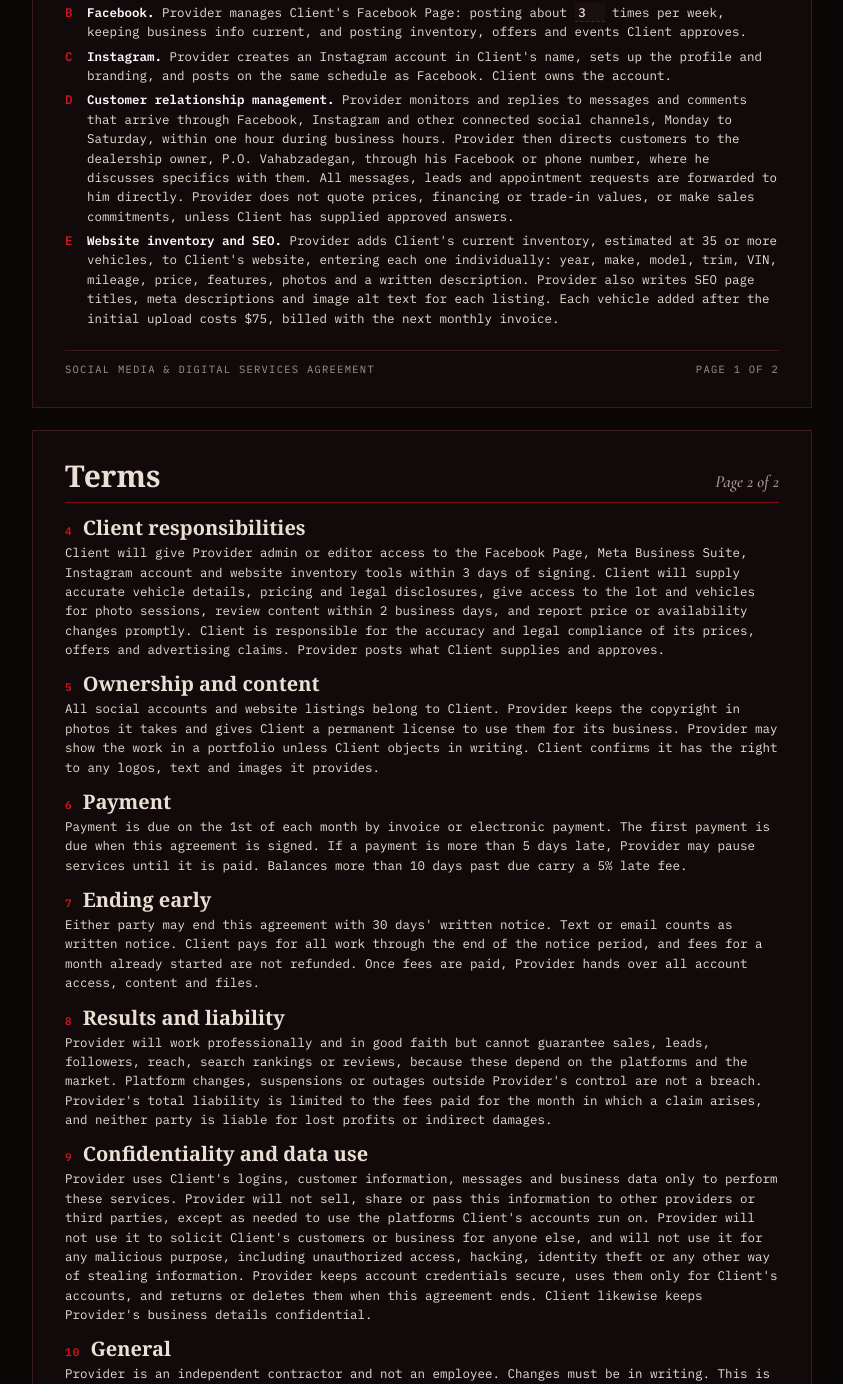
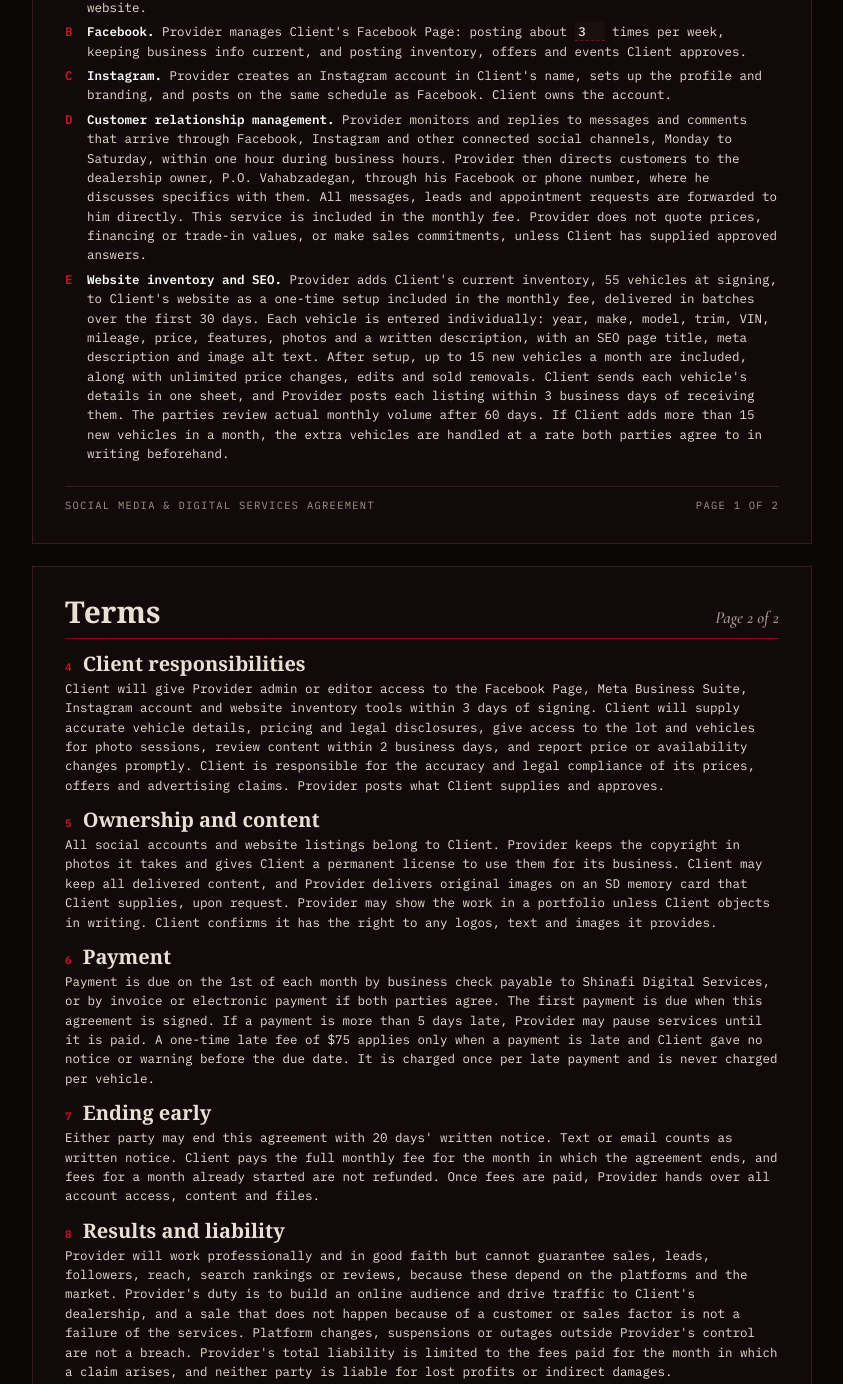
Before and after one commit to fmamah777/Shoot-with-zell, a plain HTML site: page contract/index.html in a window 1280 px wide. Shown: the part 1499-2883 px from the top of the page, without its empty margins (218-1061 px from the left). Drawn offline with nearby package versions, Linux system fonts and the light colour scheme; a web font is replaced by a local one.

Commit message:
Update contract terms after dealership feedback
Remove per-vehicle fee, add 55-car setup with 15 new cars a month, no trial period, 20-day notice, flat one-time $75 late fee, check payments, SD card content delivery.

Co-Authored-By: Claude Sonnet 5.5 <noreply@anthropic.com>
Claude-Session: https://claude.ai/code/session_017Gqo4d2kN4oZq8zyTsVPQa

```diff
--- a/contract/index.html
+++ b/contract/index.html
@@ -143,7 +143,7 @@ html{background:#0b0707}
 
   <div class="cl">
     <h3><b>2</b>Term and fee</h3>
-    <p>This agreement runs from the effective date through <strong>March 31, 2027</strong>. Client pays <strong>$600 per month</strong> for each month of that term. The fee covers everything in Section 3. Paid ad budgets for Facebook or Instagram are not included and go directly from Client to the platform. The agreement ends on March 31, 2027 unless both parties renew in writing, and rates may change at renewal.</p>
+    <p>This agreement runs from the effective date through <strong>March 31, 2027</strong>. Client pays <strong>$600 per month</strong> for each month of that term. The fee covers everything in Section 3, including customer messages and lead handling. There is no trial period, and the fee starts on the effective date. Paid ad budgets for Facebook or Instagram are not included and go directly from Client to the platform. The agreement ends on March 31, 2027 unless both parties renew in writing, and rates may change at renewal.</p>
   </div>
 
   <div class="cl">
@@ -152,8 +152,8 @@ html{background:#0b0707}
       <li><b>A</b><span><strong>Photography.</strong> Provider photographs vehicles and the lot as inventory is received and sold. Client tells Provider about new arrivals and sales, and sessions are scheduled around that activity. Photos are edited and delivered after each session for use on social media and the website.</span></li>
       <li><b>B</b><span><strong>Facebook.</strong> Provider manages Client's Facebook Page: posting about <input class="mini" type="number" id="cadence" data-field="cadence" value="3" min="1" max="21" aria-label="Posts per week"> times per week, keeping business info current, and posting inventory, offers and events Client approves.</span></li>
       <li><b>C</b><span><strong>Instagram.</strong> Provider creates an Instagram account in Client's name, sets up the profile and branding, and posts on the same schedule as Facebook. Client owns the account.</span></li>
-      <li><b>D</b><span><strong>Customer relationship management.</strong> Provider monitors and replies to messages and comments that arrive through Facebook, Instagram and other connected social channels, Monday to Saturday, within one hour during business hours. Provider then directs customers to the dealership owner, P.O. Vahabzadegan, through his Facebook or phone number, where he discusses specifics with them. All messages, leads and appointment requests are forwarded to him directly. Provider does not quote prices, financing or trade-in values, or make sales commitments, unless Client has supplied approved answers.</span></li>
-      <li><b>E</b><span><strong>Website inventory and SEO.</strong> Provider adds Client's current inventory, estimated at 35 or more vehicles, to Client's website, entering each one individually: year, make, model, trim, VIN, mileage, price, features, photos and a written description. Provider also writes SEO page titles, meta descriptions and image alt text for each listing. Each vehicle added after the initial upload costs $75, billed with the next monthly invoice.</span></li>
+      <li><b>D</b><span><strong>Customer relationship management.</strong> Provider monitors and replies to messages and comments that arrive through Facebook, Instagram and other connected social channels, Monday to Saturday, within one hour during business hours. Provider then directs customers to the dealership owner, P.O. Vahabzadegan, through his Facebook or phone number, where he discusses specifics with them. All messages, leads and appointment requests are forwarded to him directly. This service is included in the monthly fee. Provider does not quote prices, financing or trade-in values, or make sales commitments, unless Client has supplied approved answers.</span></li>
+      <li><b>E</b><span><strong>Website inventory and SEO.</strong> Provider adds Client's current inventory, 55 vehicles at signing, to Client's website as a one-time setup included in the monthly fee, delivered in batches over the first 30 days. Each vehicle is entered individually: year, make, model, trim, VIN, mileage, price, features, photos and a written description, with an SEO page title, meta description and image alt text. After setup, up to 15 new vehicles a month are included, along with unlimited price changes, edits and sold removals. Client sends each vehicle's details in one sheet, and Provider posts each listing within 3 business days of receiving them. The parties review actual monthly volume after 60 days. If Client adds more than 15 new vehicles in a month, the extra vehicles are handled at a rate both parties agree to in writing beforehand.</span></li>
     </ul>
   </div>
   <div class="sheet-foot"><span>Social Media &amp; Digital Services Agreement</span><span>Page 1 of 2</span></div>
@@ -169,22 +169,22 @@ html{background:#0b0707}
 
   <div class="cl">
     <h3><b>5</b>Ownership and content</h3>
-    <p>All social accounts and website listings belong to Client. Provider keeps the copyright in photos it takes and gives Client a permanent license to use them for its business. Provider may show the work in a portfolio unless Client objects in writing. Client confirms it has the right to any logos, text and images it provides.</p>
+    <p>All social accounts and website listings belong to Client. Provider keeps the copyright in photos it takes and gives Client a permanent license to use them for its business. Client may keep all delivered content, and Provider delivers original images on an SD memory card that Client supplies, upon request. Provider may show the work in a portfolio unless Client objects in writing. Client confirms it has the right to any logos, text and images it provides.</p>
   </div>
 
   <div class="cl">
     <h3><b>6</b>Payment</h3>
-    <p>Payment is due on the 1st of each month by invoice or electronic payment. The first payment is due when this agreement is signed. If a payment is more than 5 days late, Provider may pause services until it is paid. Balances more than 10 days past due carry a 5% late fee.</p>
+    <p>Payment is due on the 1st of each month by business check payable to Shinafi Digital Services, or by invoice or electronic payment if both parties agree. The first payment is due when this agreement is signed. If a payment is more than 5 days late, Provider may pause services until it is paid. A one-time late fee of $75 applies only when a payment is late and Client gave no notice or warning before the due date. It is charged once per late payment and is never charged per vehicle.</p>
   </div>
 
   <div class="cl">
     <h3><b>7</b>Ending early</h3>
-    <p>Either party may end this agreement with 30 days' written notice. Text or email counts as written notice. Client pays for all work through the end of the notice period, and fees for a month already started are not refunded. Once fees are paid, Provider hands over all account access, content and files.</p>
+    <p>Either party may end this agreement with 20 days' written notice. Text or email counts as written notice. Client pays the full monthly fee for the month in which the agreement ends, and fees for a month already started are not refunded. Once fees are paid, Provider hands over all account access, content and files.</p>
   </div>
 
   <div class="cl">
     <h3><b>8</b>Results and liability</h3>
-    <p>Provider will work professionally and in good faith but cannot guarantee sales, leads, followers, reach, search rankings or reviews, because these depend on the platforms and the market. Platform changes, suspensions or outages outside Provider's control are not a breach. Provider's total liability is limited to the fees paid for the month in which a claim arises, and neither party is liable for lost profits or indirect damages.</p>
+    <p>Provider will work professionally and in good faith but cannot guarantee sales, leads, followers, reach, search rankings or reviews, because these depend on the platforms and the market. Provider's duty is to build an online audience and drive traffic to Client's dealership, and a sale that does not happen because of a customer or sales factor is not a failure of the services. Platform changes, suspensions or outages outside Provider's control are not a breach. Provider's total liability is limited to the fees paid for the month in which a claim arises, and neither party is liable for lost profits or indirect damages.</p>
   </div>
 
   <div class="cl">
```
